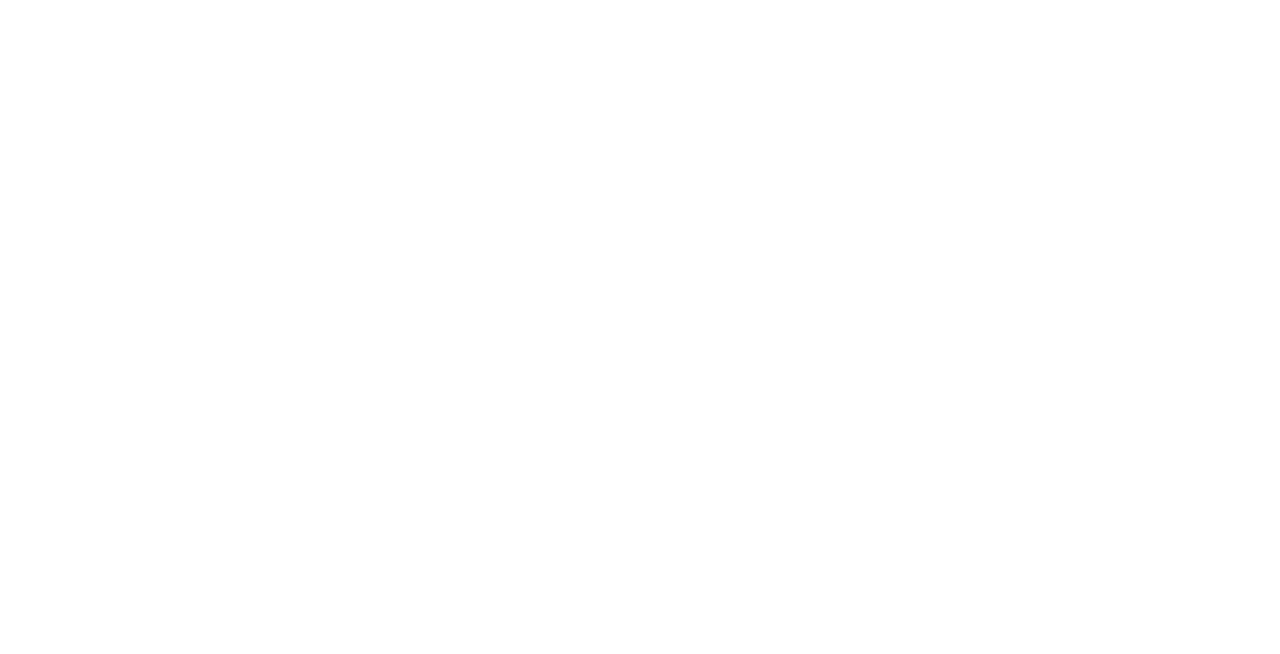
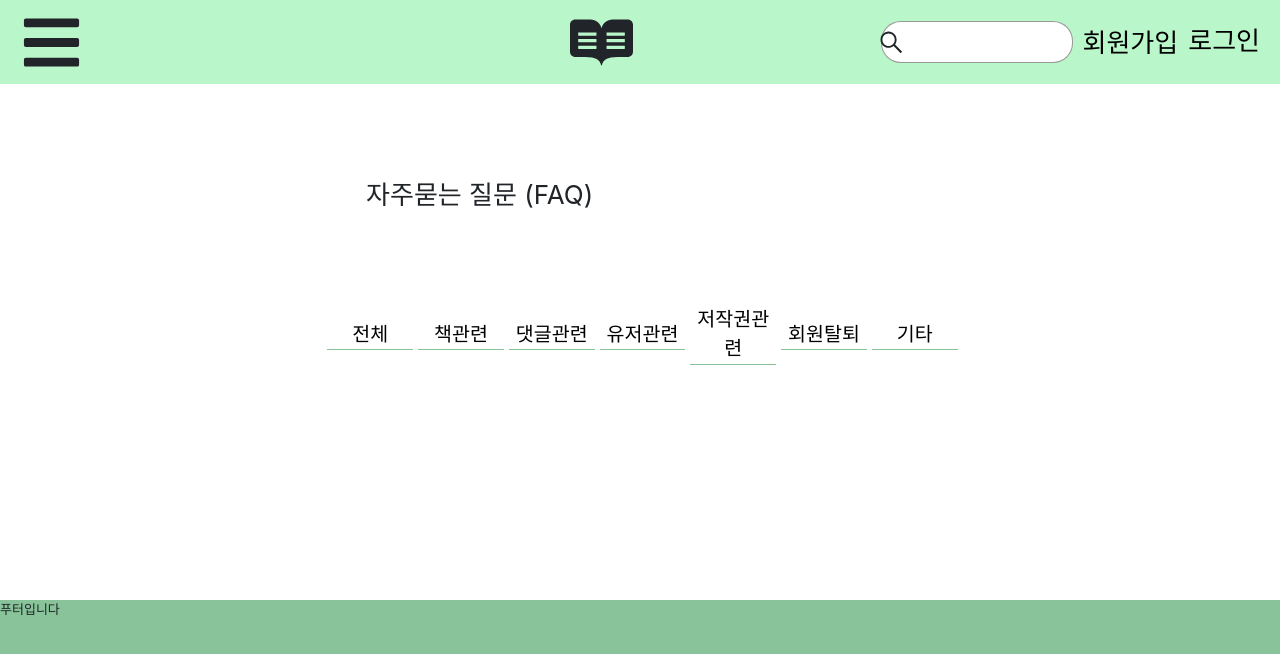
Before and after one commit to codestates-seb/seb40_main_031, a React (Create React App) app in the folder client/: page /Faq in a window 1280 px wide. Before the commit this address had no page. Shown: the top 654 px of the page. Built offline with nearby package versions, Linux system fonts and the light colour scheme.

Commit message:
✒️Feat:Faq 페이지 구현중

```diff
--- a/client/src/constants/Pages.js
+++ b/client/src/constants/Pages.js
@@ -1,5 +1,14 @@
-// navlist 햄버거바 누르면 나오는 컨텐츠 요소입니다.
-// 수정사항이 있으면 배열안에 요소를 수정하면 됩니다.
+// 수정사항이 있으면 배열,객체 안에 요소를 수정하면 됩니다.
 const NAV_LIST = Object.freeze(['공지사항', 'FAQ', '문의하기']);
 
-export { NAV_LIST };
+const FAQ_TAB_BUTTON = Object.freeze([
+  '전체',
+  '책관련',
+  '댓글관련',
+  '유저관련',
+  '저작권관련',
+  '회원탈퇴',
+  '기타',
+]);
+
+export { NAV_LIST, FAQ_TAB_BUTTON };
--- a/client/src/constants/Routes.js
+++ b/client/src/constants/Routes.js
@@ -1,15 +1,18 @@
 // 라우팅에 필요한 라우팅 컴포넌트에 대한 디테일들
 
 const ROUTES = Object.freeze({
-    INDEX:{
-        path:"/",
-        name:"Index",
-    },
-    LOGIN:{
-        path:"/login",
-        name:"Login",
-    }
-})
-
+  INDEX: {
+    path: '/',
+    name: 'Index',
+  },
+  LOGIN: {
+    path: '/login',
+    name: 'Login',
+  },
+  FAQ: {
+    path: '/Faq',
+    name: 'faq',
+  },
+});
 
 export default ROUTES;
--- /dev/null
+++ b/client/src/pages/faq/Faq.jsx
@@ -0,0 +1,23 @@
+import React from 'react';
+import * as S from './Faq.style';
+
+import { FAQ_TAB_BUTTON } from '../../constants/Pages';
+
+const Faq = () => {
+  return (
+    <S.Wrap>
+      <S.Title>자주묻는 질문 (FAQ)</S.Title>
+      <S.TabContainer>
+        {FAQ_TAB_BUTTON.map((button) => {
+          return button === 'NavTabButton' ? (
+            <S.TabButton key={button}>{button}</S.TabButton>
+          ) : (
+            <S.TabButton key={button}>{button}</S.TabButton>
+          );
+        })}
+      </S.TabContainer>
+    </S.Wrap>
+  );
+};
+
+export default Faq;
--- /dev/null
+++ b/client/src/pages/faq/Faq.style.js
@@ -0,0 +1,38 @@
+import styled from 'styled-components';
+import { Theme } from '../../style';
+const Wrap = styled.div`
+  width: 67%;
+  margin: 0 auto;
+`;
+const Title = styled.div`
+  font-size: 2em;
+  padding: 2em;
+  margin-top: 1.5em;
+  margin-left: 12%;
+  margin-bottom: 1.5em;
+`;
+
+const TabContainer = styled.div`
+  display: flex;
+  align-items: center;
+  justify-content: center;
+`;
+
+const TabButton = styled.button`
+  width: 10%;
+  height: 10%;
+  font-size: 1.5em;
+  border: none;
+  border-bottom: 1px solid ${Theme.PRIMARY.GREEN_DARK};
+  background-color: white;
+  margin-left: 5px;
+
+  &:hover {
+    background-color: ${Theme.PRIMARY.GREEN_LIGHT};
+    color: rgba(0, 0, 0, 0.5);
+    border: none;
+    transition: all 0.2s;
+  }
+`;
+
+export { Wrap, Title, TabButton, TabContainer };
--- a/client/src/pages/index.js
+++ b/client/src/pages/index.js
@@ -5,7 +5,7 @@
 
 import Main from './main/Main';
 import Login from './login/Login';
-
+import Faq from './faq/Faq';
 // Layout 하위로 페이지 라우팅
 const PAGES = [
   {
@@ -21,6 +21,11 @@
         path: ROUTES.LOGIN.path,
         element: <Login />,
       },
+      {
+        name: ROUTES.FAQ.name,
+        path: ROUTES.FAQ.path,
+        element: <Faq />,
+      },
     ],
   },
 ];
```
